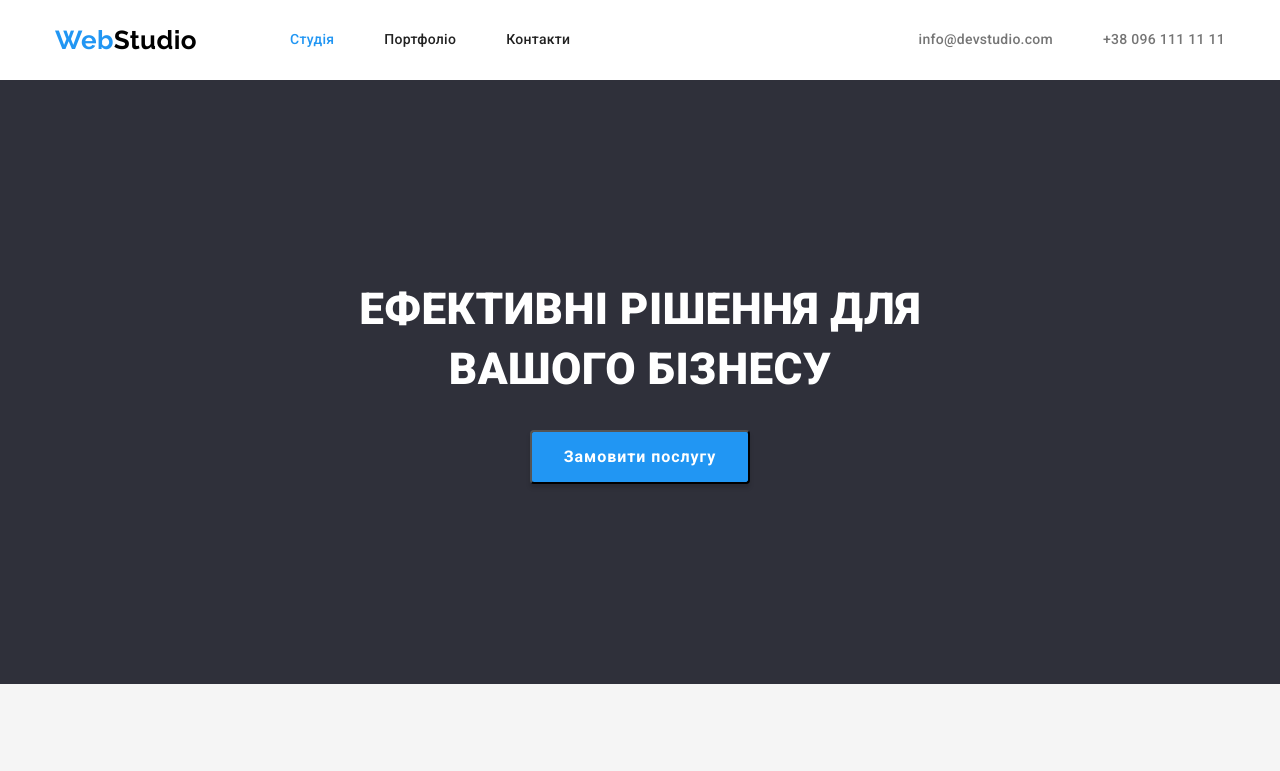
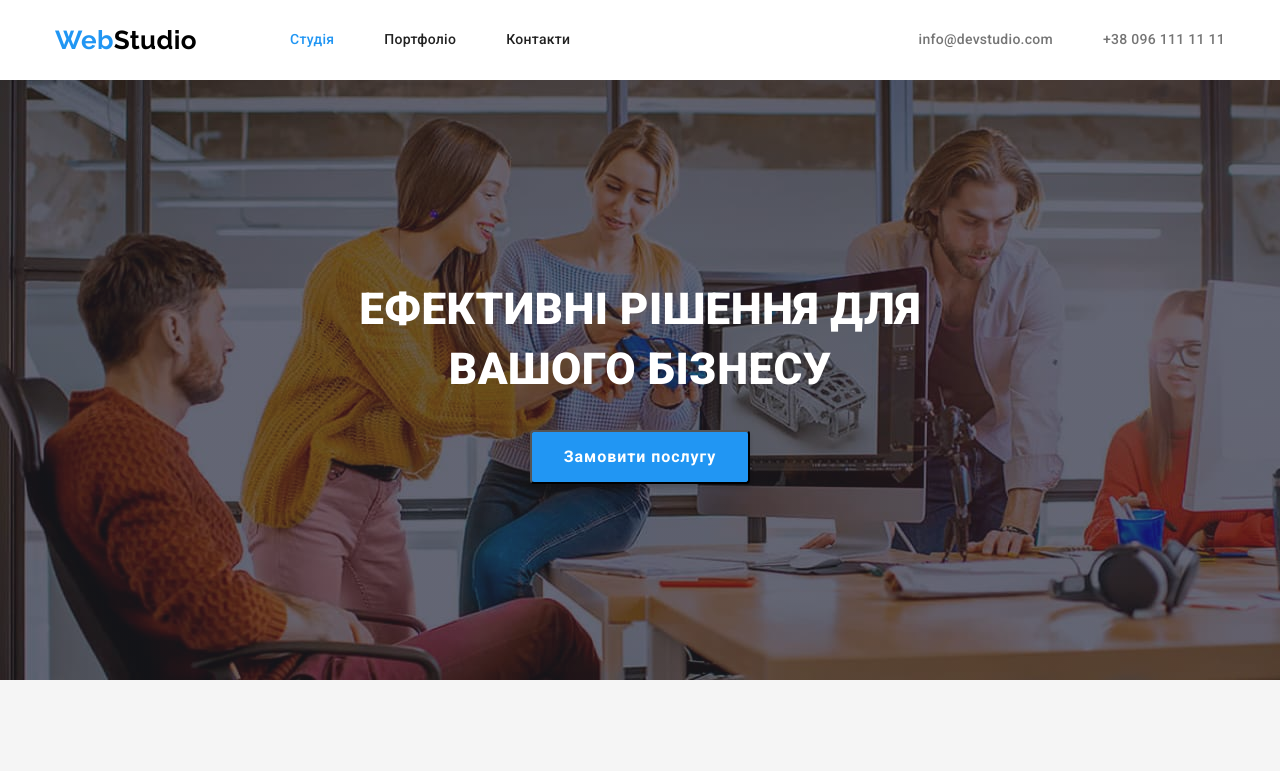
Before and after one commit to BolotinAlexey/goit-markup-hw-04, a plain HTML site: page index.html in a window 1280 px wide. Shown: the top 771 px of the page. Drawn offline with nearby package versions, Linux system fonts and the light colour scheme.

Commit message:
styled poster

```diff
--- a/css/style.css
+++ b/css/style.css
@@ -154,9 +154,15 @@ body {
 }
 /* poster */
 .poster {
+  height: 600px;
+  max-width: 1600px;
+  margin-left: auto;
+  margin-right: auto;
   padding-top: 200px;
   padding-bottom: 200px;
-  background-color: var(--bgcolor-secondary);
+  background-image: linear-gradient(to right, rgba(47, 48, 58, 0.4), rgba(47, 48, 58, 0.4)),
+    url(../images/poster.jpg);
+  background-repeat: no-repeat;
   text-align: center;
 }
 .poster-header {
```
Also changed, not shown: images/poster.jpg (added).
